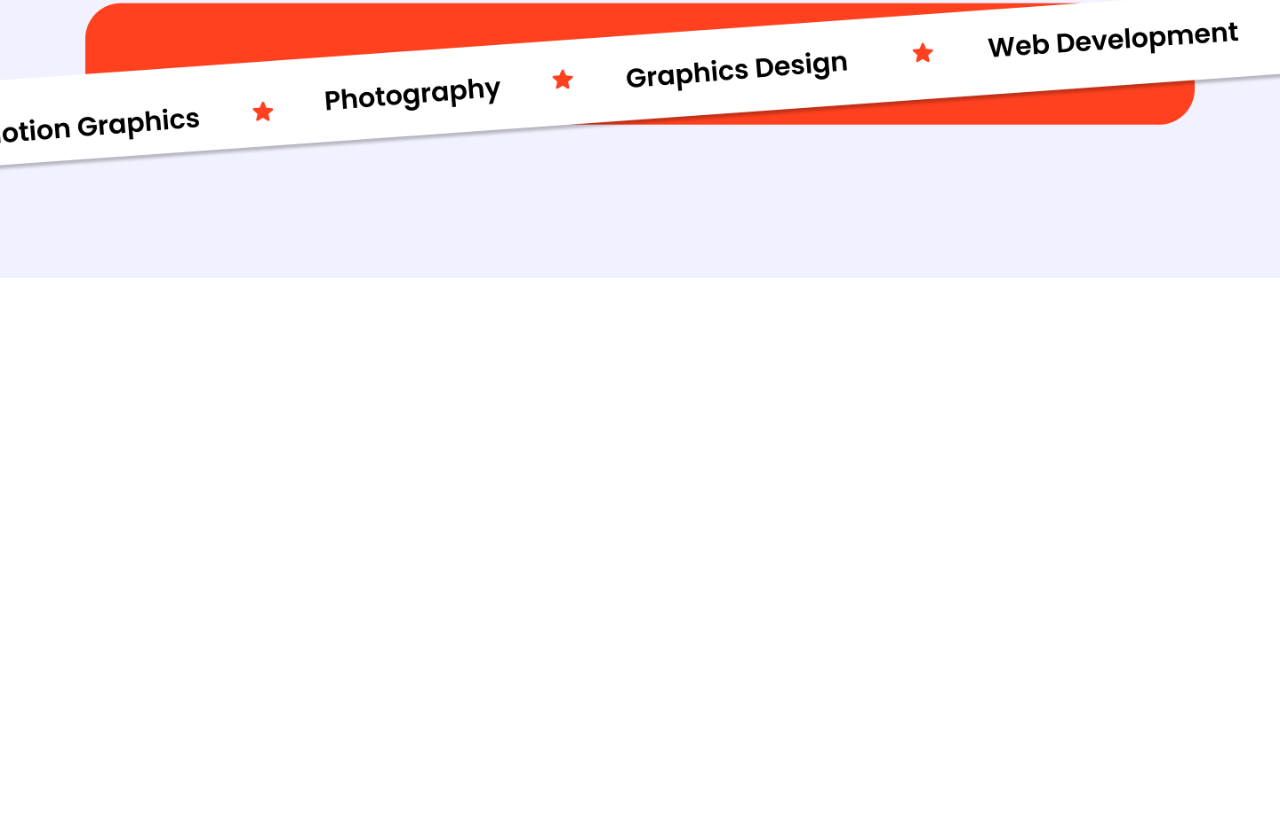
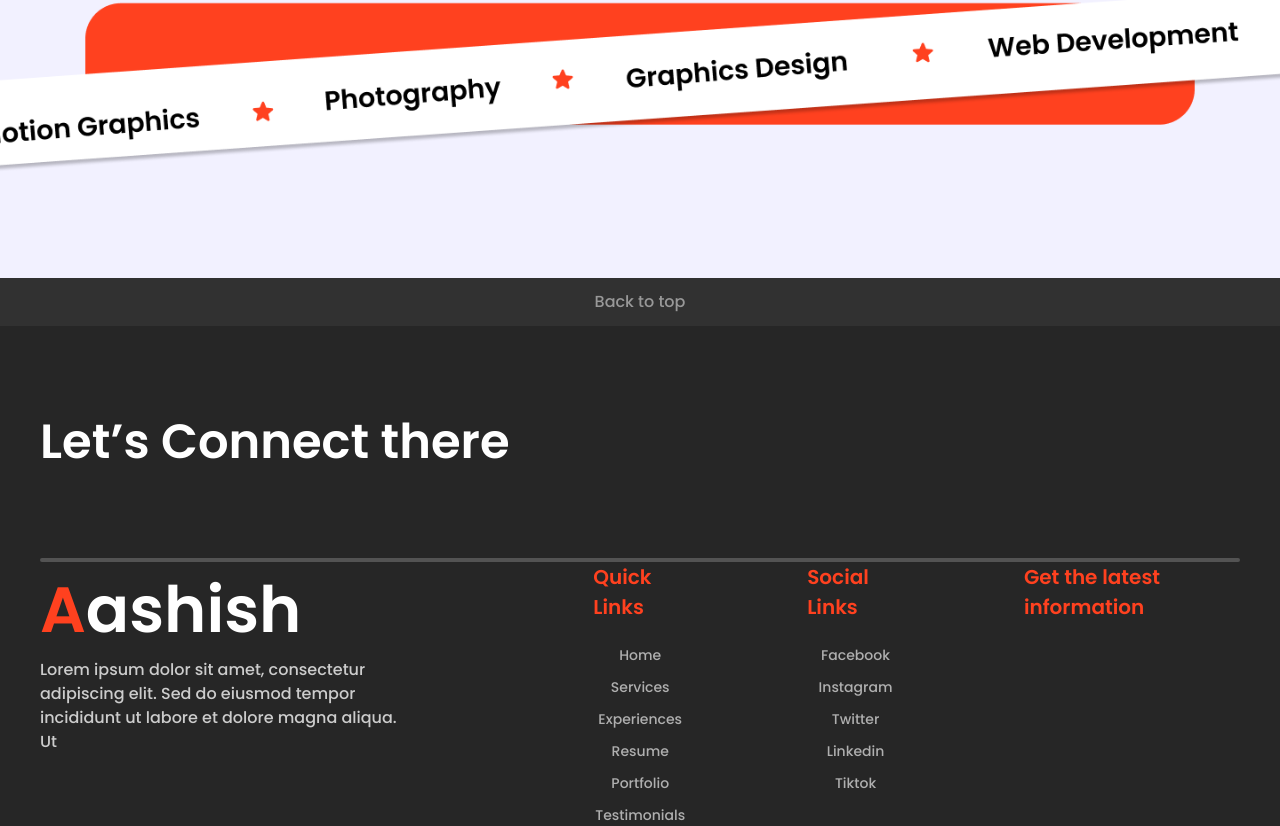
Before and after one commit to Neeschal1/Graphics-Designer-Portfolio, a React (Vite) app: page / in a window 1280 px wide. Shown: the part 3823-4649 px from the top of the page. Before the commit the page ends 4101 px from the top, so only its background shows below. Built offline with nearby package versions, Linux system fonts and the light colour scheme.

Commit message:
footer ongoing...

```diff
--- a/src/constants/footer.jsx
+++ b/src/constants/footer.jsx
@@ -1,9 +1,99 @@
-import React from 'react'
+import React from "react";
+import Fonts from "../utils/fonts";
+
+const Quicklink = [
+  {id: 1, name: "Home", url: "#"},
+  {id: 2, name: "Services", url: "#"},
+  {id: 3, name: "Experiences", url: "#"},
+  {id: 4, name: "Resume", url: "#"},
+  {id: 5, name: "Portfolio", url: "#"},
+  {id: 6, name: "Testimonials", url: "#"}
+]
+const sociallinks = [
+  {id: 1, name: "Facebook", url: "#"},
+  {id: 2, name: "Instagram", url: "#"},
+  {id: 3, name: "Twitter", url: "#"},
+  {id: 4, name: "Linkedin", url: "#"},
+  {id: 5, name: "Tiktok", url: "#"},
+]
 
 const Footer = () => {
   return (
-    <div>Footer</div>
-  )
-}
+    <div className="bg-[#313131] flex flex-1 items-center justify-center flex-col">
+      <button
+        style={{ ...Fonts.poppins.medium }}
+        className="flex flex-1 w-full items-center py-3 justify-center text-[#FFFFFF]/50 hover:text-[#FFFFFF] hover:cursor-pointer duration-600"
+      >
+        Back to top
+      </button>
+      <div className="bg-[#262626] items-start justify-start flex flex-1 flex-col w-full px-10">
+        <div className="flex py-20">
+          <h1
+            style={{ ...Fonts.poppins.semiBold, fontSize: 48 }}
+            className="text-white"
+          >
+            Let’s Connect there
+          </h1>
+        </div>
+        <div className="flex w-full bg-[#535353] h-1 rounded-full" />
 
-export default Footer
+        {/* FOOTER CONTENTS */}
+        <div className="flex flex-row">
+            {/* Left Contents */}
+          <div>
+            <div className="flex flex-row">
+              <h1
+                style={{ ...Fonts.poppins.semiBold, fontSize: 64 }}
+                className="text-[#FF411F]"
+              >
+                A
+              </h1>
+              <h1
+                style={{ ...Fonts.poppins.semiBold, fontSize: 64 }}
+                className="text-white"
+              >
+                ashish
+              </h1>
+            </div>
+            <h1
+              style={{ ...Fonts.poppins.medium }}
+              className="text-[#CCCCCC] flex flex-1 w-8/12"
+            >
+              Lorem ipsum dolor sit amet, consectetur adipiscing elit. Sed do
+              eiusmod tempor incididunt ut labore et dolore magna aliqua. Ut{" "}
+            </h1>
+          </div>
+
+          {/* Quick links and contact */}
+          <div className="flex flex-row w-full gap-30">
+            <div>
+              <h1 style={{...Fonts.poppins.semiBold, fontSize: 20}} className="text-[#FF411F]">Quick Links</h1>
+              <div className="flex flex-1 items-center justify-center flex-col gap-2 mt-5">
+                {Quicklink.map((index)=>(
+                <div key={index.id}>
+                  <a style={{...Fonts.poppins.medium, fontSize: 14}} className="text-[#AFAFAF] hover:text-white hover:cursor-pointer duration-400" href={index.url}>{index.name}</a>
+                </div>
+              ))}
+              </div>
+            </div>
+            <div>
+              <h1 style={{...Fonts.poppins.semiBold, fontSize: 20}} className="text-[#FF411F]">Social Links</h1>
+              <div className="flex flex-1 items-center justify-center flex-col gap-2 mt-5">
+                {sociallinks.map((index)=>(
+                <div key={index.id}>
+                  <a style={{...Fonts.poppins.medium, fontSize: 14}} className="text-[#AFAFAF] hover:text-white hover:cursor-pointer duration-400" href={index.url}>{index.name}</a>
+                </div>
+              ))}
+              </div>
+            </div>
+            <div>
+             <h1 style={{...Fonts.poppins.semiBold, fontSize: 20}} className="text-[#FF411F]">Get the latest information</h1>
+            </div>
+          </div>
+        </div>
+      </div>
+    </div>
+  );
+};
+
+export default Footer;
--- a/src/landing.jsx
+++ b/src/landing.jsx
@@ -7,6 +7,7 @@ import Experience from './ui/experience'
 import Whyhireme from './ui/whyhireme'
 import Testimonials from './ui/testimonials'
 import Letsdiscuss from './ui/letsdiscuss'
+import Footer from './constants/footer'
 
 const Landing = () => {
   return (
@@ -17,6 +18,7 @@ const Landing = () => {
       {/* <Whyhireme /> */}
       <Testimonials />
       <Letsdiscuss />
+      <Footer />
     </div>
   )
 }
```
